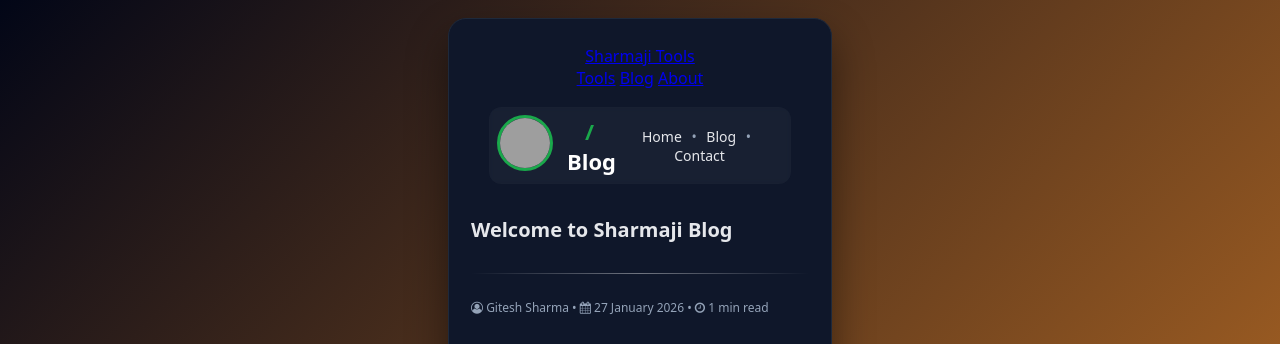
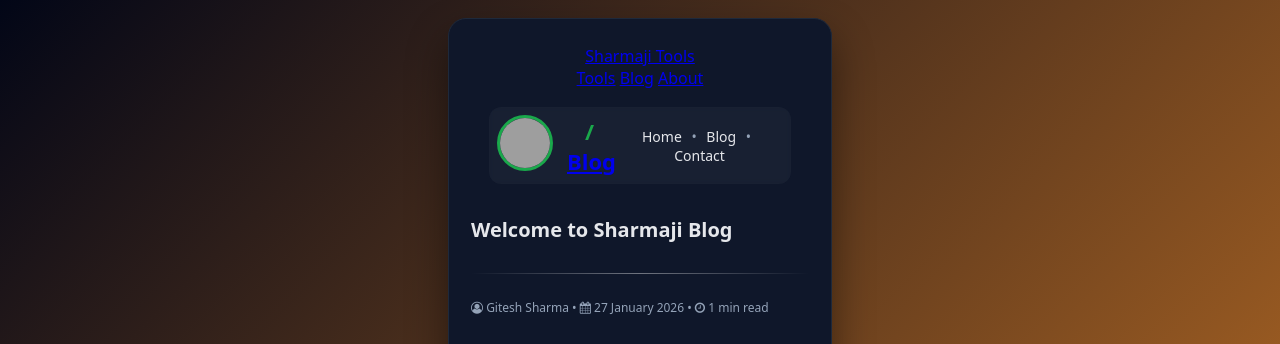
Before and after one commit to gitesh-sharma/blog, a Jekyll site: the page built from _posts/2026-01-27-welcome-to-sharmaji-blog.md, in a window 1280 px wide. Shown: the top 344 px of the page. Built offline with Jekyll 4.4.1, drawn with Linux system fonts in a browser that asks for light colours; grey boxes are pictures that could not be loaded.

Commit message:
Update header.html

```diff
--- a/_includes/header.html
+++ b/_includes/header.html
@@ -13,12 +13,12 @@
 
     <!-- LEFT : Avatar -->
     <div class="blog-avatar">
-      <img src="/en/images/gitesh-sharma.png" alt="Gitesh Sharma">
+      <a href="/en/"><img src="/en/images/gitesh-sharma.png" alt="Gitesh Sharma"></a>
     </div>
 
     <!-- CENTER : Title -->
     <div class="blog-title">
-      <span class="slash">/</span> Blog
+      <span class="slash">/</span> <a href="#">Blog</a>
     </div>
 
     <!-- RIGHT : Menu -->
```
